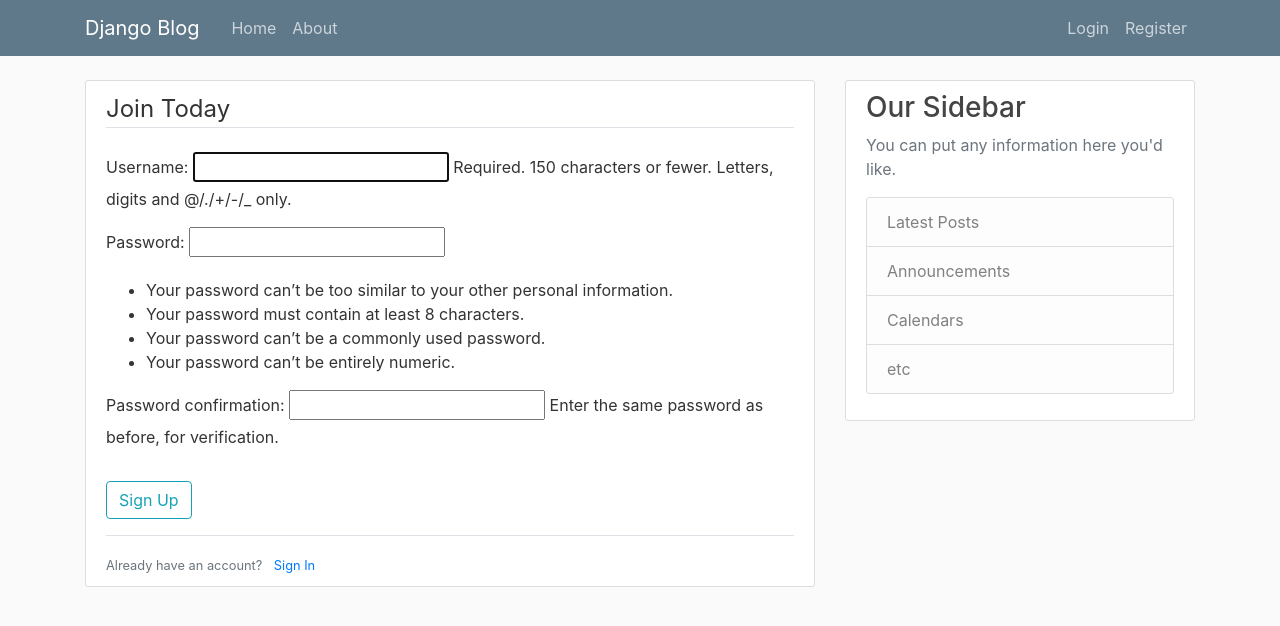
After one commit to WilliamOtieno/django_blog, a Django app: page /register/ in a window 1280 px wide. The commit adds this page. Shown: the top 626 px of the page. Run offline with Django 3.2, Linux system fonts and the light colour scheme; some libraries are stand-ins or nearby versions.

Commit message:
created forms

```diff
--- a/blog/templates/blog/base.html
+++ b/blog/templates/blog/base.html
@@ -44,6 +44,13 @@
     <main role="main" class="container">
       <div class="row">
         <div class="col-md-8">
+          {% if messages %}
+              {% for message in messages %}
+                  <div class="alert alert-{{ message.tags }}">
+                    {{ message }}
+                  </div>
+              {% endfor %}
+          {% endif %}
           {% block content %}{% endblock %}
         </div>
         <div class="col-md-4">
--- a/django_blog/settings.py
+++ b/django_blog/settings.py
@@ -38,6 +38,7 @@ INSTALLED_APPS = [
     'django.contrib.messages',
     'django.contrib.staticfiles',
     'blog.apps.BlogConfig',
+    'users.apps.UsersConfig',
 ]
 
 MIDDLEWARE = [
--- a/django_blog/urls.py
+++ b/django_blog/urls.py
@@ -15,8 +15,10 @@ Including another URLconf
 """
 from django.contrib import admin
 from django.urls import path, include
+from users import views as user_views
 
 urlpatterns = [
     path('admin/', admin.site.urls),
+    path('register/', user_views.register, name='register'),
     path('', include('blog.urls')),
 ]
--- /dev/null
+++ b/users/templates/users/register.html
@@ -0,0 +1,20 @@
+{% extends 'blog/base.html' %}
+{% block content %}
+    <div class="content-section">
+        <form method="POST">
+            {% csrf_token %}
+            <fieldset class="form-group">
+                <legend class="border-bottom mb-4">Join Today</legend>
+                {{ form.as_p }}
+            </fieldset>
+            <div class="form-group">
+                <button class="btn btn-outline-info" type="submit">Sign Up</button>
+            </div>
+        </form>
+        <div class="border-top pt-3">
+            <small class="text-muted">
+                Already have an account? <a class="ml-2" href="#">Sign In</a>
+            </small>
+        </div>
+    </div>
+{% endblock content%}
--- a/users/views.py
+++ b/users/views.py
@@ -1,3 +1,17 @@
-from django.shortcuts import render
+from django.shortcuts import render, redirect
+from django.contrib.auth.forms import UserCreationForm
+from django.contrib import messages
+
 
 # Create your views here.
+
+def register(request):
+    if request.method == 'POST':
+        form = UserCreationForm(request.POST)
+        if form.is_valid():
+            username = form.cleaned_data.get('username')
+            messages.success(request, f"Account created for {username}!")
+            return redirect('blog-home')
+    else:
+        form = UserCreationForm()
+    return render(request, 'users/register.html', context={'form': form})
```
Also changed, not shown: blog/templates/blog/about.html (line endings or trailing spaces).
